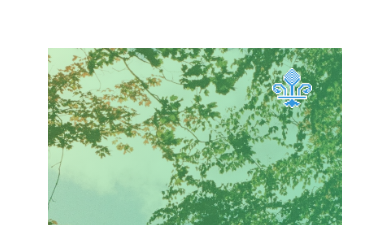
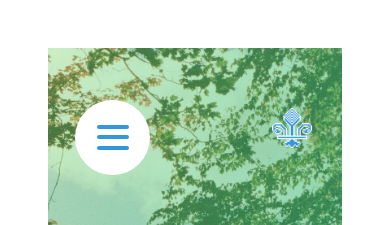
Before and after one commit to rayeshrajah/montreal_nature, a React (Create React App) app: page / in a window 390 px wide. Shown: the top 225 px of the page. Built offline with nearby package versions, Linux system fonts and the light colour scheme.

Commit message:
added nav with hamburger and close with trasition height nav bar

```diff
--- a/src/App.js
+++ b/src/App.js
@@ -6,11 +6,13 @@ import { library } from '@fortawesome/fontawesome-svg-core'
 import { fab } from '@fortawesome/free-brands-svg-icons'
 import { faCheckSquare, faCoffee, faArrowDown } from '@fortawesome/free-solid-svg-icons'
 import InfoContainer from './components/InfoContainer';
+import Navbar from './components/Navbar';
 library.add(fab, faCheckSquare, faCoffee, faArrowDown)
 
 function App() {
   return (
     <div className="App">
+      <Navbar />
       <Intro />
       <InfoContainer />
     </div>
--- a/src/components/Navbar.js
+++ b/src/components/Navbar.js
@@ -1,15 +1,67 @@
-import React from "react";
-import Logo from "../images/nature_logo.png";
+import React, { useState } from "react";
+import styled, { keyframes } from 'styled-components';
 import "../styles/Navbar.css";
 
+const StyledMenu = styled.div`
+    display: flex;
+    justify-content: space-around;
+    align-items: center;
+    flex-flow: column nowrap;
+    width: 3rem;
+    height: 2rem;
+    z-index: 1;
+    padding-left: ${({ open }) => open ? '6px' : '0px'};
+
+    div {
+        width: 2rem;
+        height: 0.25rem;
+        background-color: #3397DE;
+        border-radius: 10px;
+        transform-origin: 1px;
+        transition: all 0.3s linear;
+
+
+        &:nth-child(1) {
+            transform: ${({ open }) => open ? 'rotate(45deg)' : 'rotate(0)'};
+        }
+        &:nth-child(2) {
+            transform: ${({ open }) => open ? 'translateX(100%)' : 'translateX(0)'};
+            opacity: ${({ open }) => open ? '0' : '1'};
+
+        }
+        &:nth-child(3) {
+            transform: ${({ open }) => open ? 'rotate(-45deg)' : 'rotate(0)'};
+        }
+    }`;
+
+const NavDropDown = styled.div`
+        height: ${props => props.open ? "100%" : "0"};
+        z-index: 1;
+        background-color: #fff;
+        transition: height 1000ms;
+        positon: fixed;
+        width: auto;
+        margin: auto;
+        overflow: hidden;
+    `;
+
 export default function Navbar() {
+    const [open, setOpen] = useState(false);
+
     return (
-        <nav class="navbar navbar-light">
-            <div class="container-fluid">
-                <a class="navbar-brand" href="#">
-                    <img src={Logo} alt="" width="30" height="24" class="d-inline-block align-text-top" />
-                </a>
+        <div>
+            <div className="navbar-link-container">
+                <StyledMenu open={open} onClick={() => setOpen(!open)}>
+                    <div />
+                    <div />
+                    <div />
+                </StyledMenu>
             </div>
-        </nav>
+            <div className="nav-dropdown-container">
+                <NavDropDown open={open} >
+
+                </NavDropDown>
+            </div>
+        </div>
     );
 }
--- a/src/styles/InfoContainer.css
+++ b/src/styles/InfoContainer.css
@@ -3,7 +3,7 @@
     display: flex;
     flex-direction: column;
     align-items: center;
-    background-color: hsla(27, 50%, 37%, 0.9);
+    background-color:rgb(214, 219, 196);
     margin-top: -20vh;
     color: white;
 }
--- a/src/styles/Intro.css
+++ b/src/styles/Intro.css
@@ -59,7 +59,7 @@
 
 .logo-container {
     position: absolute;
-    top: 20px;
+    top: 60px;
     right: 30px;
 }
 
--- a/src/styles/Navbar.css
+++ b/src/styles/Navbar.css
@@ -1,3 +1,23 @@
-.navbar{
-    background-color: #F8F9F2;
+.navbar-link-container{
+    width: 75px;
+    height: 75px;
+    background-color: white;
+    position: fixed;
+    left: 75px;
+    top: 100px;
+    display: flex;
+    flex-direction: row;
+    justify-content: center;
+    align-items: center;
+    z-index: 1;
+    border-radius: 50%;
 }
+
+.nav-dropdown-container{
+    height: 250px;
+    position: fixed;
+    left: 75px;
+    top: 200px;
+    width: 100px;
+    z-index: 1;
+}
```
